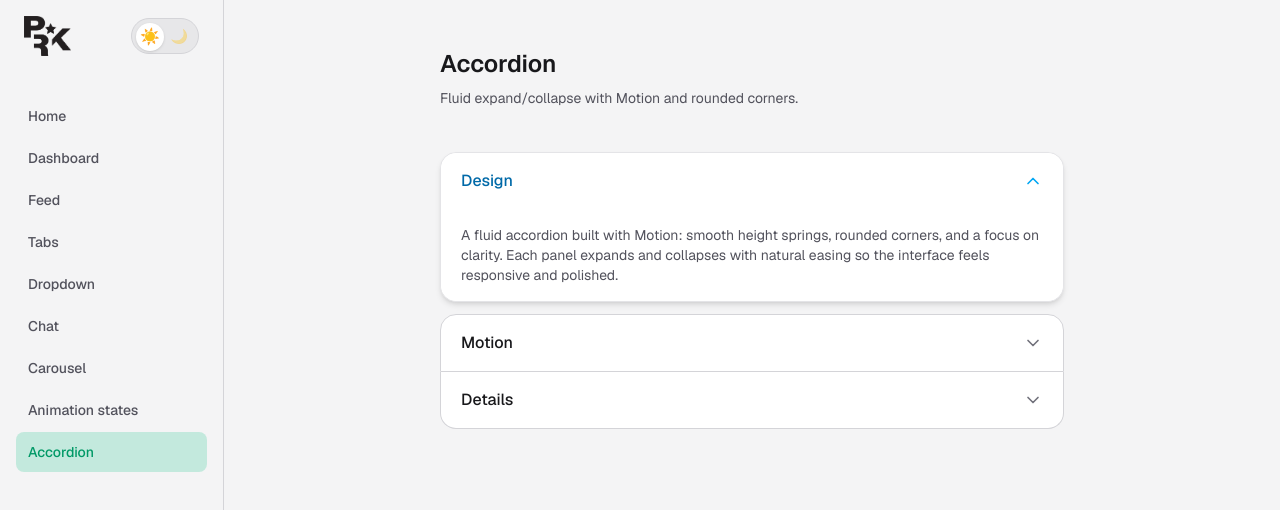
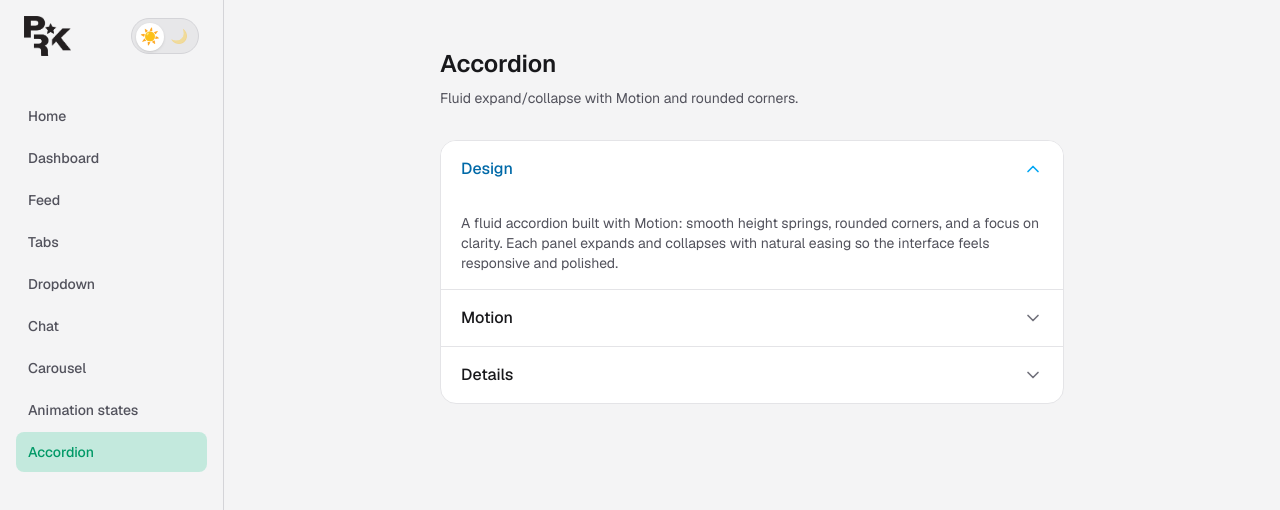
Before and after one commit to piersrr/ui-design-experiments, a Next.js app: page /accordion in a window 1280 px wide. Shown: the top 510 px of the page. Built offline with nearby package versions, Linux system fonts and the light colour scheme.

Commit message:
Update page.tsx

```diff
--- a/app/accordion/page.tsx
+++ b/app/accordion/page.tsx
@@ -48,16 +48,14 @@ function AccordionItem({
   content,
   isOpen,
   onToggle,
-  isFirstClosed,
-  isLastClosed,
+  isFirst,
 }: {
   id: string;
   title: string;
   content: string;
   isOpen: boolean;
   onToggle: () => void;
-  isFirstClosed: boolean;
-  isLastClosed: boolean;
+  isFirst: boolean;
 }) {
   const contentRef = useRef<HTMLDivElement>(null);
   const [height, setHeight] = useState(0);
@@ -73,42 +71,21 @@ function AccordionItem({
     return () => ro.disconnect();
   }, [content]);
 
-  const closedRadius =
-    isFirstClosed && isLastClosed
-      ? 'rounded-2xl'
-      : isFirstClosed
-        ? 'rounded-t-2xl'
-        : isLastClosed
-          ? 'rounded-b-2xl'
-          : '';
-
-  const buttonRadius = isOpen
-    ? 'rounded-t-2xl'
-    : isFirstClosed && isLastClosed
-      ? 'rounded-2xl'
-      : isFirstClosed
-        ? 'rounded-t-2xl'
-        : isLastClosed
-          ? 'rounded-b-2xl'
-          : '';
-
-  const spring = { type: 'spring' as const, stiffness: 300, damping: 30 };
+  const spring = { type: 'spring' as const, stiffness: 200, damping: 22 };
 
   return (
-    <motion.div
-      layout
-      transition={spring}
+    <div
       className={
-        isOpen
-          ? 'my-3 rounded-2xl border border-zinc-200 bg-white shadow-md dark:border-zinc-700 dark:bg-zinc-900'
-          : `border border-zinc-300 bg-white dark:border-zinc-700 dark:bg-zinc-900/80 ${closedRadius} ${!isFirstClosed ? 'border-t-0' : ''}`
+        isFirst
+          ? 'border-t-0'
+          : 'border-t border-zinc-200 dark:border-zinc-600'
       }
     >
       <button
         type="button"
         onClick={onToggle}
         className={`
-          flex w-full items-center justify-between gap-3 px-5 py-4 text-left font-medium transition-colors ${buttonRadius}
+          flex w-full items-center justify-between gap-3 px-5 py-4 text-left font-medium transition-colors
           ${isOpen ? `bg-white dark:bg-zinc-900 ${accent.header}` : 'text-zinc-900 dark:text-zinc-100 hover:bg-zinc-100 dark:hover:bg-zinc-800/80'}
         `}
         aria-expanded={isOpen}
@@ -142,22 +119,17 @@ function AccordionItem({
       >
         <div
           ref={contentRef}
-          className={`bg-white px-5 py-4 text-sm text-zinc-600 dark:bg-zinc-900 dark:text-zinc-400 ${isOpen ? 'rounded-b-2xl' : ''}`}
+          className="bg-white px-5 py-4 text-sm text-zinc-600 dark:bg-zinc-900 dark:text-zinc-400"
         >
           {content}
         </div>
       </motion.div>
-    </motion.div>
+    </div>
   );
 }
 
 export default function AccordionPage() {
   const [openId, setOpenId] = useState<string | null>(items[0].id);
-  const closedIndices = items
-    .map((item, i) => (openId === item.id ? -1 : i))
-    .filter((i) => i >= 0);
-  const firstClosed = closedIndices[0] ?? -1;
-  const lastClosed = closedIndices[closedIndices.length - 1] ?? -1;
 
   return (
     <div className="min-h-screen bg-background">
@@ -169,7 +141,8 @@ export default function AccordionPage() {
           Fluid expand/collapse with Motion and rounded corners.
         </p>
 
-        <motion.div className="flex flex-col" layout>
+        <div className="overflow-hidden rounded-2xl border border-zinc-200 bg-white dark:border-zinc-600 dark:bg-zinc-900">
+          <motion.div className="flex flex-col" layout transition={{ type: 'spring', stiffness: 200, damping: 22 }}>
             {items.map((item, index) => (
               <AccordionItem
                 key={item.id}
@@ -180,12 +153,12 @@ export default function AccordionPage() {
                 onToggle={() =>
                   setOpenId((prev) => (prev === item.id ? null : item.id))
                 }
-              isFirstClosed={index === firstClosed}
-              isLastClosed={index === lastClosed}
+                isFirst={index === 0}
               />
             ))}
           </motion.div>
         </div>
       </div>
+    </div>
   );
 }
```
Lines whose indentation alone changed are shown as unchanged.
